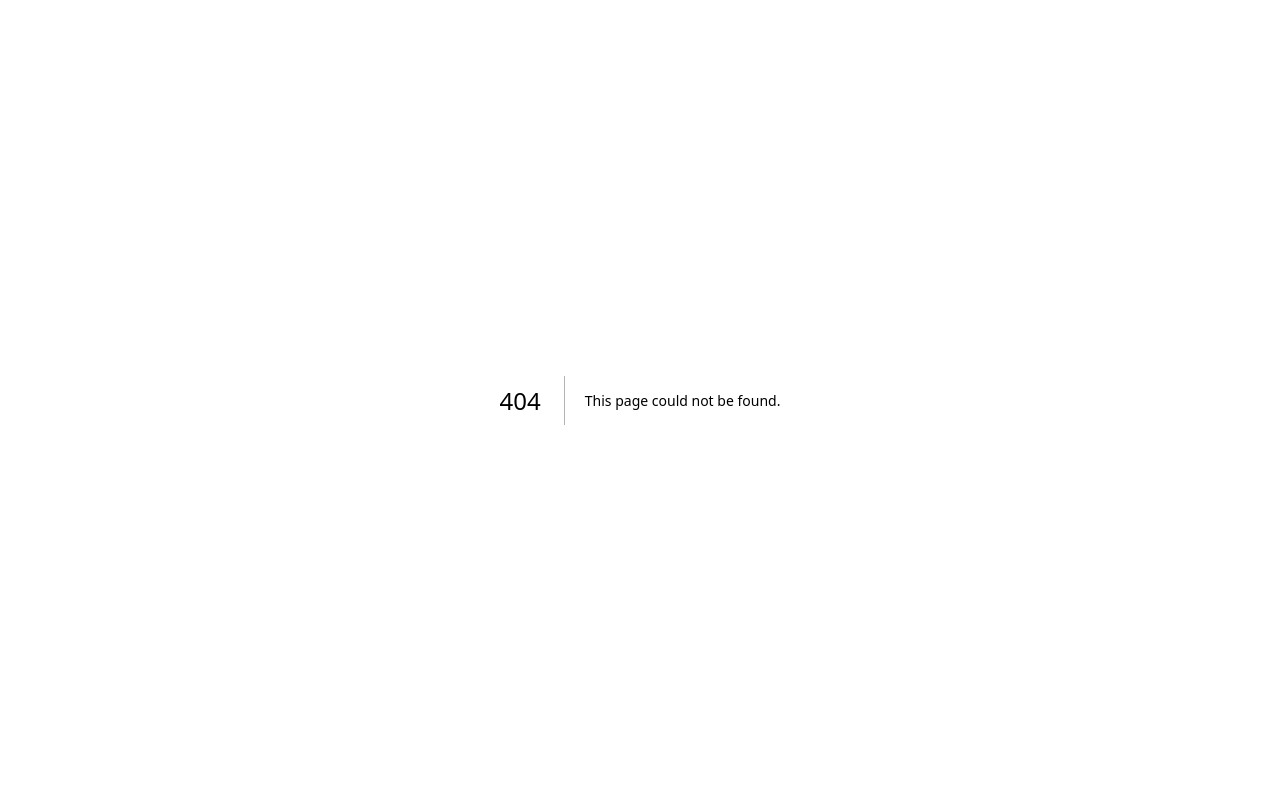
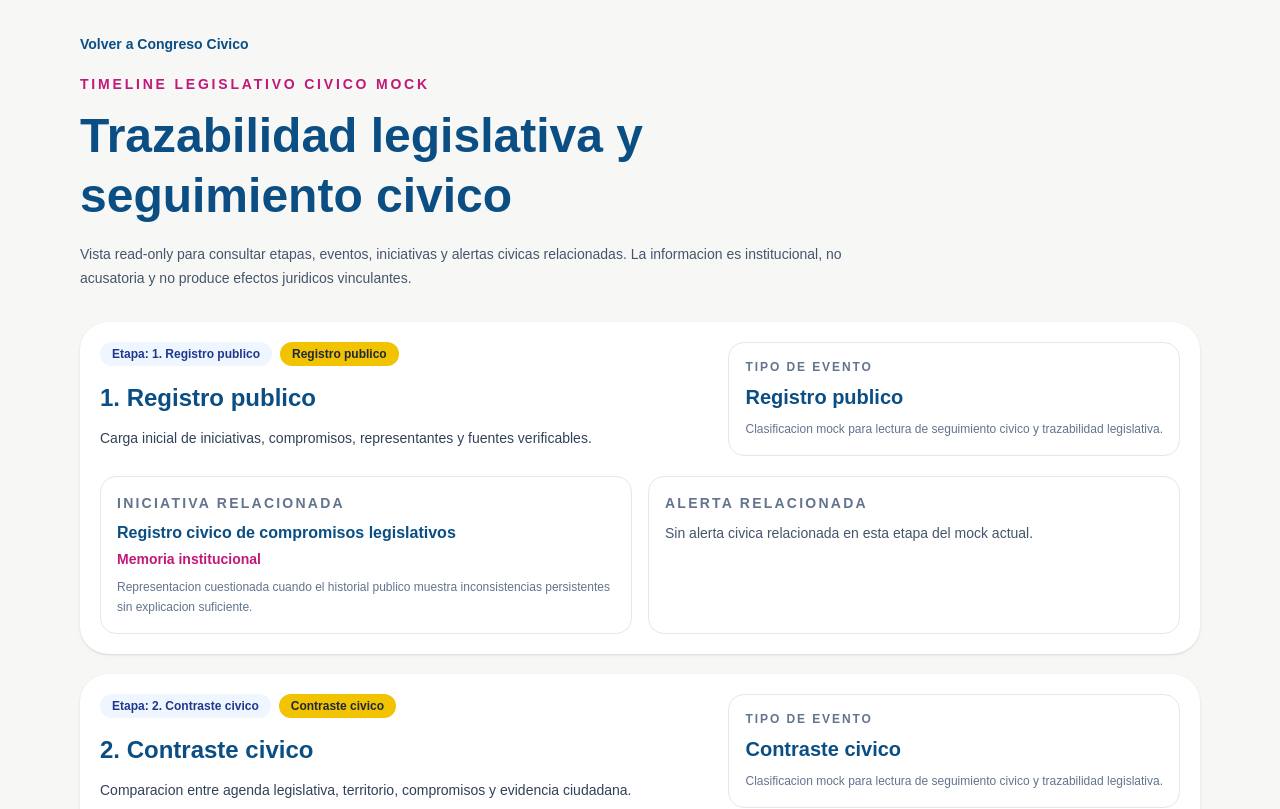
Before and after one commit to TecnocraciaParticipativaMexico/Plataforma, a Next.js app in the folder web/: page /congreso-civico/timeline in a window 1280 px wide. Before the commit this address had no page. Shown: the top 809 px of the page. Built offline with nearby package versions, Linux system fonts and the light colour scheme.

Commit message:
feat: add Congreso Civico timeline readonly page

```diff
--- /dev/null
+++ b/web/app/congreso-civico/timeline/page.tsx
@@ -0,0 +1,164 @@
+import Link from "next/link";
+import {
+  alertasCongresoCivico,
+  iniciativasCongresoCivico,
+  timelineCongresoCivico,
+} from "../../lib/congresoCivico";
+
+const tipoEventoPorFase = {
+  "1.": "Registro publico",
+  "2.": "Contraste civico",
+  "3.": "Alerta civica",
+  "4.": "Seguimiento civico",
+};
+
+function obtenerTipoEvento(fase: string) {
+  const clave = Object.keys(tipoEventoPorFase).find((prefijo) => fase.startsWith(prefijo));
+
+  return clave ? tipoEventoPorFase[clave as keyof typeof tipoEventoPorFase] : "Seguimiento civico";
+}
+
+function obtenerIniciativaRelacionada(fase: string) {
+  if (fase.startsWith("1.")) {
+    return iniciativasCongresoCivico.find((iniciativa) => iniciativa.id === "ini-003");
+  }
+
+  if (fase.startsWith("2.")) {
+    return iniciativasCongresoCivico.find((iniciativa) => iniciativa.id === "ini-001");
+  }
+
+  if (fase.startsWith("3.")) {
+    return iniciativasCongresoCivico.find((iniciativa) => iniciativa.id === "ini-002");
+  }
+
+  return iniciativasCongresoCivico.find((iniciativa) => iniciativa.id === "ini-003");
+}
+
+function obtenerAlertaRelacionada(fase: string) {
+  if (fase.startsWith("3.")) {
+    return alertasCongresoCivico.find((alerta) => alerta.id === "alt-001");
+  }
+
+  if (fase.startsWith("4.")) {
+    return alertasCongresoCivico.find((alerta) => alerta.id === "alt-003");
+  }
+
+  return undefined;
+}
+
+export default function CongresoCivicoTimelinePage() {
+  return (
+    <main className="min-h-screen bg-[#F7F7F5] text-[#0A4E84]">
+      <div className="mx-auto max-w-6xl px-4 py-8">
+        <Link href="/congreso-civico" className="mb-5 inline-block text-sm font-semibold">
+          Volver a Congreso Civico
+        </Link>
+
+        <section className="mb-8 max-w-3xl">
+          <div className="mb-3 text-sm font-semibold uppercase tracking-[0.2em] text-[#C2187A]">
+            Timeline legislativo civico mock
+          </div>
+          <h1 className="text-4xl font-bold leading-tight md:text-5xl">
+            Trazabilidad legislativa y seguimiento civico
+          </h1>
+          <p className="mt-4 text-sm leading-6 text-slate-600">
+            Vista read-only para consultar etapas, eventos, iniciativas y alertas
+            civicas relacionadas. La informacion es institucional, no acusatoria
+            y no produce efectos juridicos vinculantes.
+          </p>
+        </section>
+
+        <section className="grid gap-5">
+          {timelineCongresoCivico.map((item) => {
+            const iniciativa = obtenerIniciativaRelacionada(item.fase);
+            const alerta = obtenerAlertaRelacionada(item.fase);
+            const tipoEvento = obtenerTipoEvento(item.fase);
+
+            return (
+              <article key={item.id} className="rounded-[28px] bg-white p-5 shadow-sm">
+                <div className="flex flex-col gap-4 lg:flex-row lg:items-start lg:justify-between">
+                  <div className="max-w-3xl">
+                    <div className="flex flex-wrap gap-2">
+                      <span className="rounded-full bg-blue-50 px-3 py-1 text-xs font-bold text-blue-900">
+                        Etapa: {item.fase}
+                      </span>
+                      <span className="rounded-full bg-[#F2C300] px-3 py-1 text-xs font-bold text-[#1F2937]">
+                        {tipoEvento}
+                      </span>
+                    </div>
+
+                    <h2 className="mt-4 text-2xl font-bold text-[#0A4E84]">
+                      {item.fase}
+                    </h2>
+                    <p className="mt-3 text-sm leading-6 text-slate-700">
+                      {item.descripcion}
+                    </p>
+                  </div>
+
+                  <div className="rounded-2xl border border-slate-200 p-4 lg:min-w-64">
+                    <div className="text-xs font-bold uppercase tracking-[0.16em] text-slate-500">
+                      Tipo de evento
+                    </div>
+                    <div className="mt-2 text-xl font-bold text-[#0A4E84]">{tipoEvento}</div>
+                    <p className="mt-2 text-xs leading-5 text-slate-500">
+                      Clasificacion mock para lectura de seguimiento civico y trazabilidad legislativa.
+                    </p>
+                  </div>
+                </div>
+
+                <div className="mt-5 grid gap-4 md:grid-cols-2">
+                  <div className="rounded-2xl border border-slate-200 p-4">
+                    <h3 className="mb-2 text-sm font-bold uppercase tracking-[0.16em] text-slate-500">
+                      Iniciativa relacionada
+                    </h3>
+                    {iniciativa ? (
+                      <div>
+                        <Link
+                          href={`/congreso-civico/iniciativas/${iniciativa.id}`}
+                          className="font-bold text-[#0A4E84]"
+                        >
+                          {iniciativa.titulo}
+                        </Link>
+                        <p className="mt-1 text-sm font-semibold text-[#C2187A]">
+                          {iniciativa.tema}
+                        </p>
+                        <p className="mt-2 text-xs leading-5 text-slate-500">
+                          {iniciativa.riesgoInstitucional}
+                        </p>
+                      </div>
+                    ) : (
+                      <p className="text-sm leading-6 text-slate-600">
+                        Sin iniciativa relacionada en el mock actual.
+                      </p>
+                    )}
+                  </div>
+
+                  <div className="rounded-2xl border border-slate-200 p-4">
+                    <h3 className="mb-2 text-sm font-bold uppercase tracking-[0.16em] text-slate-500">
+                      Alerta relacionada
+                    </h3>
+                    {alerta ? (
+                      <div>
+                        <div className="font-bold text-[#0A4E84]">{alerta.tipo}</div>
+                        <p className="mt-2 text-sm leading-6 text-slate-600">
+                          {alerta.descripcion}
+                        </p>
+                        <p className="mt-2 text-xs leading-5 text-slate-500">
+                          {alerta.criterioSeguro}
+                        </p>
+                      </div>
+                    ) : (
+                      <p className="text-sm leading-6 text-slate-600">
+                        Sin alerta civica relacionada en esta etapa del mock actual.
+                      </p>
+                    )}
+                  </div>
+                </div>
+              </article>
+            );
+          })}
+        </section>
+      </div>
+    </main>
+  );
+}
```
